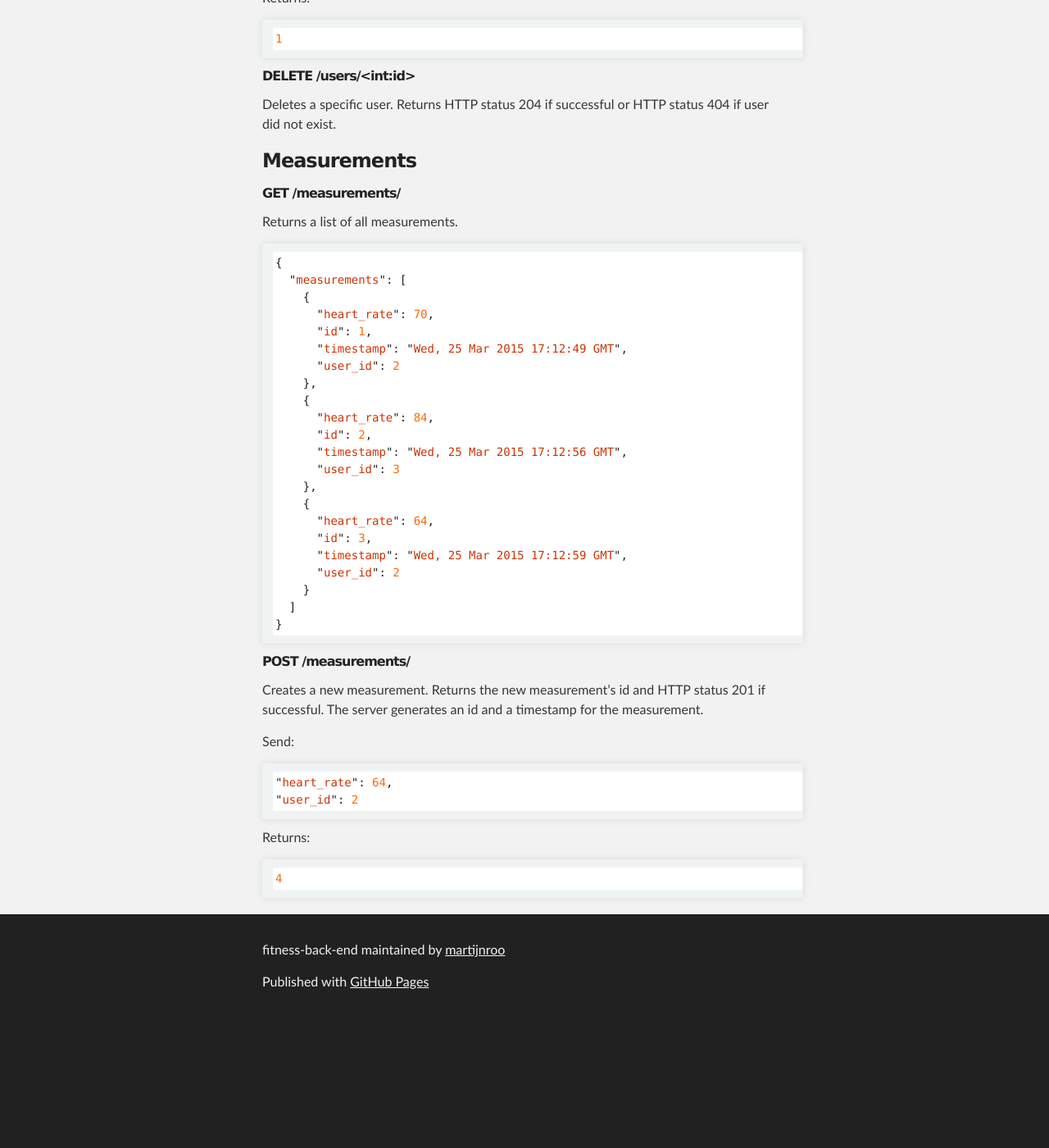
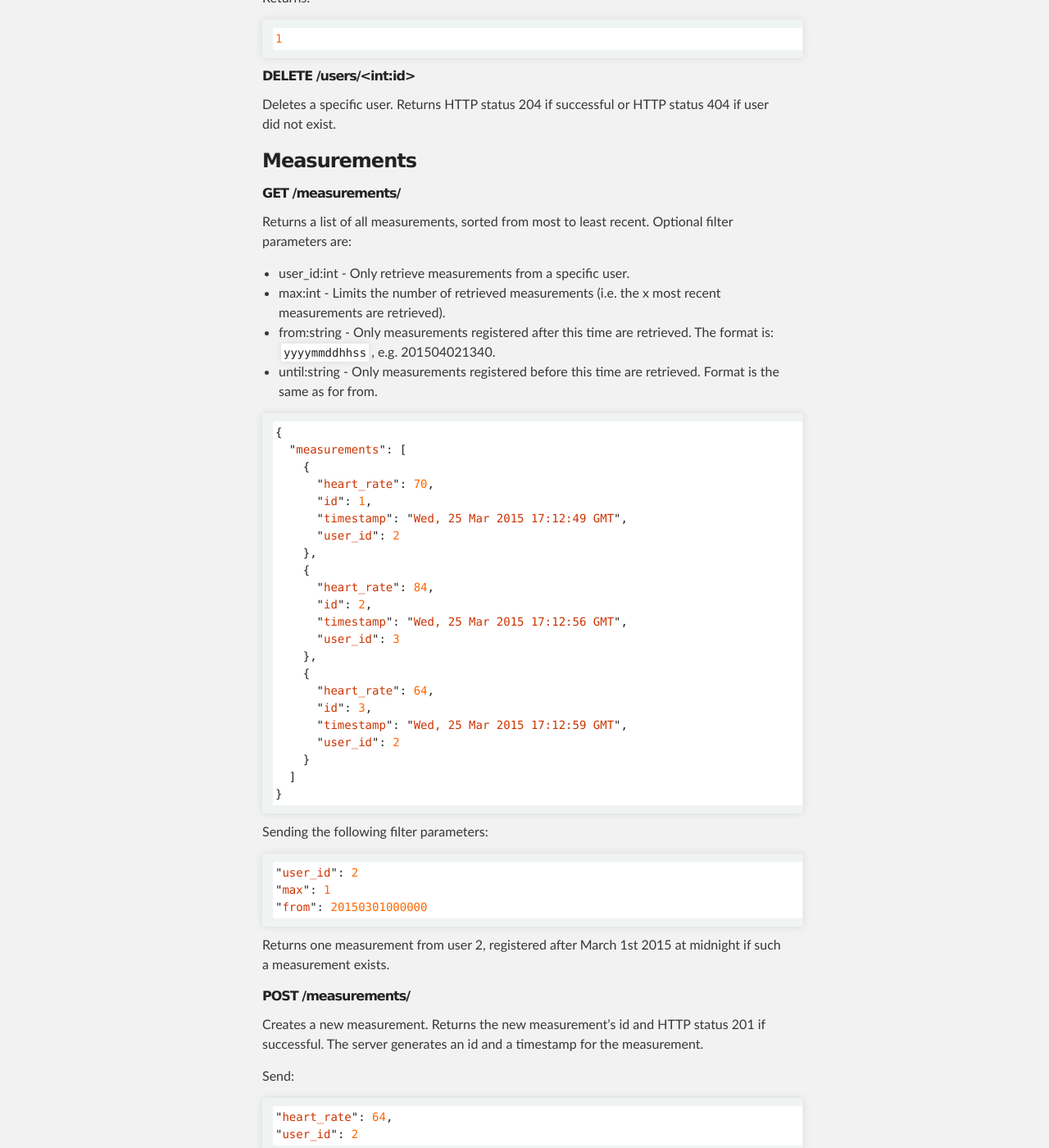
Before and after one commit to martijnroo/fitness-back-end, a Jekyll site: the page built from index.md, in a window 1280 px wide and 1400 px high, scrolled down 1460 px. Shown: the whole window at 82% size. Built offline with Jekyll 4.4.1, drawn with Linux system fonts in a browser that asks for light colours; Markdown is read by kramdown in place of the engine named in the settings; before the commit the page ends 2704 px from its top, so only the background shows below that.

Commit message:
Added info on measurement filters

````diff
--- a/index.md
+++ b/index.md
@@ -85,7 +85,12 @@ Deletes a specific user. Returns HTTP status 204 if successful or HTTP status 40
 
 ###### GET {{ url }}
 
-Returns a list of all measurements.
+Returns a list of all measurements, sorted from most to least recent. Optional filter parameters are:
+
+- user_id:int - Only retrieve measurements from a specific user.
+- max:int - Limits the number of retrieved measurements (i.e. the x most recent measurements are retrieved).
+- from:string - Only measurements registered after this time are retrieved. The format is: `yyyymmddhhss`, e.g. 201504021340.
+- until:string - Only measurements registered before this time are retrieved. Format is the same as for from.
 
 ```javascript
 {
@@ -112,6 +117,17 @@ Returns a list of all measurements.
 }
 ```
 
+Sending the following filter parameters:
+
+```javascript
+"user_id": 2
+"max": 1
+"from": 20150301000000
+```
+
+Returns one measurement from user 2, registered after March 1st 2015 at midnight if such a measurement exists.
+
+
 ###### POST {{ url }}
 
 Creates a new measurement. Returns the new measurement's id and HTTP status 201 if successful. The server generates an id and a timestamp for the measurement.
````
